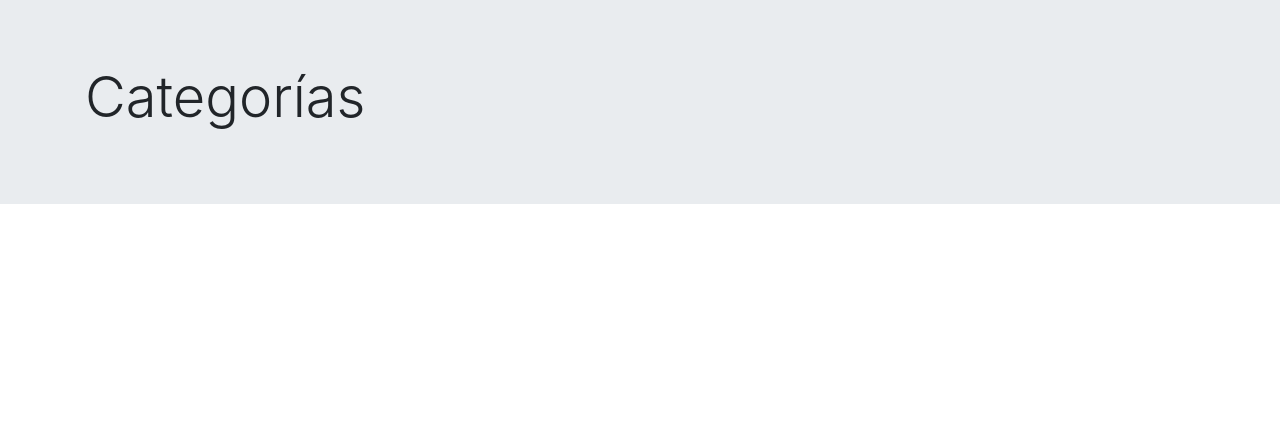
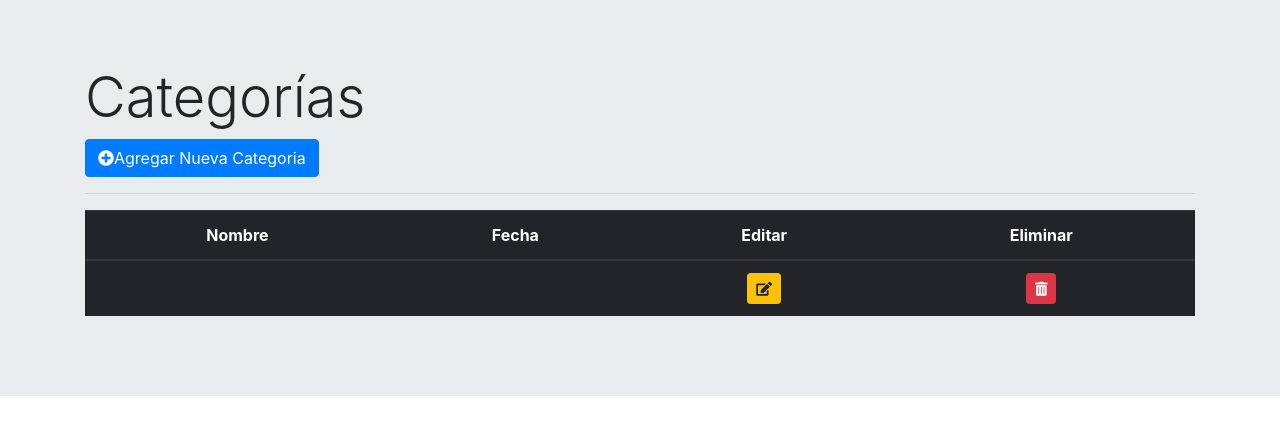
Before and after one commit to kiritosan123/conveniosBecas, a PHP site: page /vistas/categorias.php in a window 1280 px wide. Shown: the part 76-511 px from the top of the page. Run offline with PHP 8.4, Linux system fonts and the light colour scheme; the visitor is signed in with stand-in values (Sample User, id 1); lists and menus that the app fills with data are empty; some libraries are stand-ins or nearby versions.

Commit message:
Sistema Gestor de Archivos - Maquetación y sql del modulo categorías (parte 2)

```diff
--- a/vistas/categorias.php
+++ b/vistas/categorias.php
@@ -10,14 +10,54 @@ if (isset($_SESSION['usuario'])) {
         <div class="container">
             <h1 class="display-4">Categorías</h1>
             <div class="row">
+                <div class="col-sm-4">
+                    <span class="btn btn-primary" data-toggle="modal" data-target="#modalAgregaCatergoria">
+                        <span class="fas fa-plus-circle"></span>Agregar Nueva Categoria
+                    </span>
+                </div>
+            </div>
+            <hr>
+            <div class="row">
                 <div class="col-sm-12">
                     <div id="tablaCategorias"></div>
                 </div>
             </div>
         </div>
     </div>
+
+    <!-- Modal -->
+    <div class="modal fade" id="modalAgregaCatergoria" tabindex="-1" role="dialog" aria-labelledby="exampleModalLabel" aria-hidden="true">
+        <div class="modal-dialog" role="document">
+            <div class="modal-content">
+                <div class="modal-header">
+                    <h5 class="modal-title" id="exampleModalLabel">Agregar Nueva Categoria</h5>
+                    <button type="button" class="close" data-dismiss="modal" aria-label="Close">
+                        <span aria-hidden="true">&times;</span>
+                    </button>
+                </div>
+                <div class="modal-body">
+                    <form action="" id="frmCategorias">
+                        <label for="" >Nombre de la Categoría</label>
+                        <input type="text" name="nombreCategoria" id="nombreCategoria" class="form-control">
+                    </form>
+                </div>
+                <div class="modal-footer">
+                    <button type="button" class="btn btn-secondary" data-dismiss="modal">Cerrar</button>
+                    <button type="button" class="btn btn-primary">Guardar</button>
+                </div>
+            </div>
+        </div>
+    </div>
+    <?php
+    include "footer.php";
+    ?>
+    <script type="text/javascript">
+        $(document).ready(function() {
+            $('#tablaCategorias').load("categorias/tablaCategoria.php");
+        })
+    </script>
+
 <?php
-    include "footer.php";
 } else {
     header("location:../index.html");
 }
--- /dev/null
+++ b/vistas/categorias/tablaCategoria.php
@@ -0,0 +1,28 @@
+<div class="table-responsive">
+    <table class="table table-hover table-dark">
+        <thead>
+            <tr style="text-align: center">
+                <th>Nombre</th>
+                <th>Fecha</th>
+                <th>Editar</th>
+                <th>Eliminar</th>
+            </tr>
+        </thead>
+        <tbody>
+            <tr>
+                <td></td>
+                <td></td>
+                <td style="text-align: center">
+                    <span class="btn btn-warning btn-sm">
+                        <span class="fas fa-edit"></span>
+                    </span>
+                </td>
+                <td style="text-align: center">
+                    <span class="btn btn-danger btn-sm">
+                        <spanc class="fas fa-trash-alt"></spanc>
+                    </span>
+                </td>
+            </tr>
+        </tbody>
+    </table>
+</div>
```
